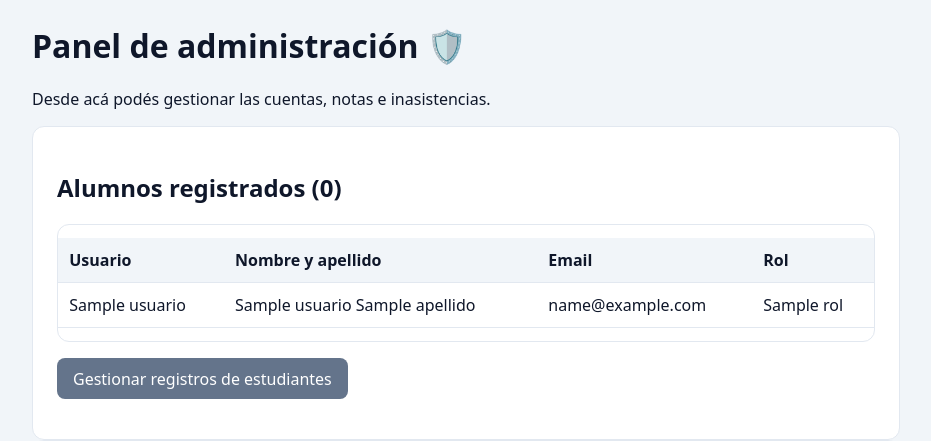
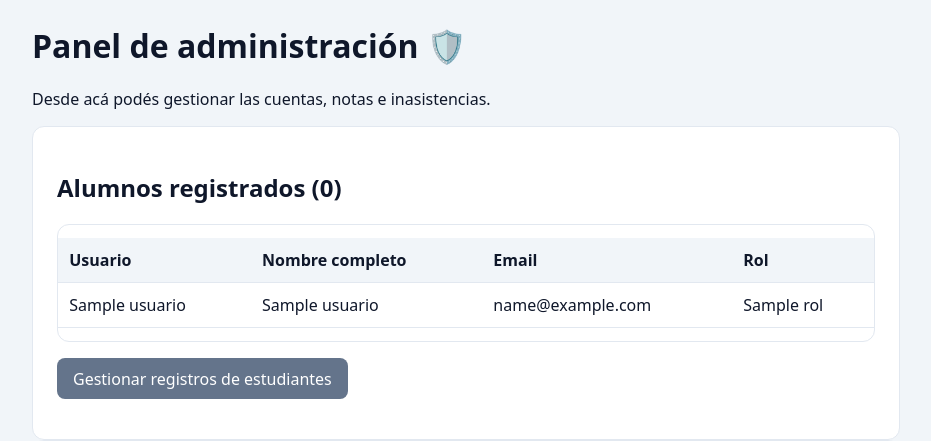
Before and after one commit to 1ktz/-, a Flask app: template templates/panel_admin.html in a window 1280 px wide. Shown: the part 48-489 px from the top of the page, without its empty margins (174-1105 px from the left). Run offline with Flask 3, Linux system fonts and the light colour scheme; the template is opened without the code that fills it: most values are stand-ins (such as "Sample title", 1, 10 or a date in 2020); parts of the project's set-up code (start-up, migrations or seed data) failed here and were passed over.

Commit message:
Actualiza datos de registro

```diff
--- a/app.py
+++ b/app.py
@@ -123,19 +123,25 @@ def inicio():
 @app.route('/registro', methods=['GET', 'POST'])
 def registro():
     if request.method == 'POST':
-        nombre = texto_seguro(request.form.get('nombre'))
-        apellido = texto_seguro(request.form.get('apellido'))
+        nombre_usuario = texto_seguro(request.form.get('nombre_usuario'))
+        nombre_completo = texto_seguro(request.form.get('nombre_completo'))
         email = texto_seguro(request.form.get('email')).lower()
         password = request.form.get('password', '')
-        if len(nombre) < 2 or len(apellido) < 2 or '@' not in email or len(password) < 8:
+        if len(nombre_usuario) < 2 or len(nombre_completo) < 2 or '@' not in email or len(password) < 8:
             flash('Completá todos los campos. La contraseña debe tener al menos 8 caracteres.', 'error')
-        elif buscar_usuario(nombre):
-            flash('Ese nombre ya está registrado. Elegí otro nombre de usuario.', 'error')
+        elif buscar_usuario(nombre_usuario):
+            flash('Ese nombre de usuario ya está registrado. Elegí otro.', 'error')
         elif usuarios.find_one({'email': email}):
             flash('Ya existe una cuenta con ese email.', 'error')
         else:
-            guardar_usuario({'nombre_usuario': nombre, 'nombre': nombre.title(), 'apellido': apellido.title(), 'email': email, 'password_hash': generate_password_hash(password), 'rol': 'alumno'})
-            flash('Cuenta creada. Ahora podés iniciar sesión con tu nombre y contraseña.', 'ok')
+            guardar_usuario({
+                'nombre_usuario': nombre_usuario,
+                'nombre_completo': nombre_completo.title(),
+                'email': email,
+                'password_hash': generate_password_hash(password),
+                'rol': 'alumno',
+            })
+            flash('Cuenta creada. Ahora podés iniciar sesión con tu nombre de usuario y contraseña.', 'ok')
             return redirect(url_for('login'))
     return render_template('registro.html')
 
--- a/templates/panel_admin.html
+++ b/templates/panel_admin.html
@@ -1,3 +1,3 @@
-{% extends "base.html" %}{% block titulo %}Panel de administración{% endblock %}{% block contenido %}<h1>Panel de administración 🛡️</h1><p>Desde acá podés gestionar las cuentas, notas e inasistencias.</p><section class="tarjeta"><h2>Alumnos registrados ({{ usuarios|selectattr('rol','equalto','alumno')|list|length }})</h2><div class="tabla-wrap"><table><thead><tr><th>Usuario</th><th>Nombre y apellido</th><th>Email</th><th>Rol</th></tr></thead><tbody>{% for u in usuarios %}<tr><td>{{ u.nombre_usuario }}</td><td>{{ u.nombre }} {{ u.apellido }}</td><td>{{ u.email }}</td><td>{{ u.rol }}</td></tr>{% endfor %}</tbody></table></div><p><a class="btn sec" href="{{ url_for('listar') }}">Gestionar registros de estudiantes</a></p></section>
-<section class="tarjeta"><h2>Cargar o actualizar nota</h2><form method="post" action="{{ url_for('admin_nota') }}"><label>Alumno (nombre de usuario)</label><select name="alumno" required>{% for u in usuarios if u.rol == 'alumno' %}<option value="{{ u.nombre_usuario }}">{{ u.nombre }} {{ u.apellido }} ({{ u.nombre_usuario }})</option>{% endfor %}</select><label>Materia</label><select name="materia">{% for m in materias %}<option>{{ m }}</option>{% endfor %}</select><label>Nota (1 a 10)</label><input type="number" name="valor" min="1" max="10" step="0.1" required><button class="btn">Guardar nota</button></form><h3>Notas cargadas</h3><div class="tabla-wrap"><table><thead><tr><th>Alumno</th><th>Materia</th><th>Nota</th><th>Acción</th></tr></thead><tbody>{% for n in notas %}<tr><td>{{ n.alumno }}</td><td>{{ n.materia }}</td><td>{{ n.valor }}</td><td><form method="post" action="{{ url_for('admin_borrar_nota', clave=n.clave) }}" onsubmit="return confirm('¿Eliminar esta nota?')"><button class="btn peligro">Borrar</button></form></td></tr>{% else %}<tr><td colspan="4">Todavía no hay notas.</td></tr>{% endfor %}</tbody></table></div></section>
-<section class="tarjeta"><h2>Cargar inasistencia</h2><form method="post" action="{{ url_for('admin_inasistencia') }}"><label>Alumno</label><select name="alumno" required>{% for u in usuarios if u.rol == 'alumno' %}<option value="{{ u.nombre_usuario }}">{{ u.nombre }} {{ u.apellido }} ({{ u.nombre_usuario }})</option>{% endfor %}</select><label>Fecha</label><input type="date" name="fecha" required><label>Cantidad de inasistencias</label><input type="number" name="cantidad" value="1" min="1" max="20" required><label>Motivo (opcional)</label><input name="motivo" maxlength="200"><button class="btn">Guardar inasistencia</button></form><h3>Inasistencias cargadas</h3><div class="tabla-wrap"><table><thead><tr><th>Alumno</th><th>Fecha</th><th>Cantidad</th><th>Motivo</th><th>Acción</th></tr></thead><tbody>{% for i in inasistencias %}<tr><td>{{ i.alumno }}</td><td>{{ i.fecha }}</td><td>{{ i.cantidad }}</td><td>{{ i.motivo or '—' }}</td><td><form method="post" action="{{ url_for('admin_borrar_inasistencia', clave=i.clave) }}" onsubmit="return confirm('¿Eliminar esta inasistencia?')"><button class="btn peligro">Borrar</button></form></td></tr>{% else %}<tr><td colspan="5">Todavía no hay inasistencias.</td></tr>{% endfor %}</tbody></table></div></section>{% endblock %}
+{% extends "base.html" %}{% block titulo %}Panel de administración{% endblock %}{% block contenido %}<h1>Panel de administración 🛡️</h1><p>Desde acá podés gestionar las cuentas, notas e inasistencias.</p><section class="tarjeta"><h2>Alumnos registrados ({{ usuarios|selectattr('rol','equalto','alumno')|list|length }})</h2><div class="tabla-wrap"><table><thead><tr><th>Usuario</th><th>Nombre completo</th><th>Email</th><th>Rol</th></tr></thead><tbody>{% for u in usuarios %}{% set nombre_completo = u.nombre_completo or (u.nombre ~ ' ' ~ u.apellido)|trim %}<tr><td>{{ u.nombre_usuario }}</td><td>{{ nombre_completo }}</td><td>{{ u.email }}</td><td>{{ u.rol }}</td></tr>{% endfor %}</tbody></table></div><p><a class="btn sec" href="{{ url_for('listar') }}">Gestionar registros de estudiantes</a></p></section>
+<section class="tarjeta"><h2>Cargar o actualizar nota</h2><form method="post" action="{{ url_for('admin_nota') }}"><label>Alumno (nombre de usuario)</label><select name="alumno" required>{% for u in usuarios if u.rol == 'alumno' %}{% set nombre_completo = u.nombre_completo or (u.nombre ~ ' ' ~ u.apellido)|trim %}<option value="{{ u.nombre_usuario }}">{{ nombre_completo }} ({{ u.nombre_usuario }})</option>{% endfor %}</select><label>Materia</label><select name="materia">{% for m in materias %}<option>{{ m }}</option>{% endfor %}</select><label>Nota (1 a 10)</label><input type="number" name="valor" min="1" max="10" step="0.1" required><button class="btn">Guardar nota</button></form><h3>Notas cargadas</h3><div class="tabla-wrap"><table><thead><tr><th>Alumno</th><th>Materia</th><th>Nota</th><th>Acción</th></tr></thead><tbody>{% for n in notas %}<tr><td>{{ n.alumno }}</td><td>{{ n.materia }}</td><td>{{ n.valor }}</td><td><form method="post" action="{{ url_for('admin_borrar_nota', clave=n.clave) }}" onsubmit="return confirm('¿Eliminar esta nota?')"><button class="btn peligro">Borrar</button></form></td></tr>{% else %}<tr><td colspan="4">Todavía no hay notas.</td></tr>{% endfor %}</tbody></table></div></section>
+<section class="tarjeta"><h2>Cargar inasistencia</h2><form method="post" action="{{ url_for('admin_inasistencia') }}"><label>Alumno</label><select name="alumno" required>{% for u in usuarios if u.rol == 'alumno' %}{% set nombre_completo = u.nombre_completo or (u.nombre ~ ' ' ~ u.apellido)|trim %}<option value="{{ u.nombre_usuario }}">{{ nombre_completo }} ({{ u.nombre_usuario }})</option>{% endfor %}</select><label>Fecha</label><input type="date" name="fecha" required><label>Cantidad de inasistencias</label><input type="number" name="cantidad" value="1" min="1" max="20" required><label>Motivo (opcional)</label><input name="motivo" maxlength="200"><button class="btn">Guardar inasistencia</button></form><h3>Inasistencias cargadas</h3><div class="tabla-wrap"><table><thead><tr><th>Alumno</th><th>Fecha</th><th>Cantidad</th><th>Motivo</th><th>Acción</th></tr></thead><tbody>{% for i in inasistencias %}<tr><td>{{ i.alumno }}</td><td>{{ i.fecha }}</td><td>{{ i.cantidad }}</td><td>{{ i.motivo or '—' }}</td><td><form method="post" action="{{ url_for('admin_borrar_inasistencia', clave=i.clave) }}" onsubmit="return confirm('¿Eliminar esta inasistencia?')"><button class="btn peligro">Borrar</button></form></td></tr>{% else %}<tr><td colspan="5">Todavía no hay inasistencias.</td></tr>{% endfor %}</tbody></table></div></section>{% endblock %}
--- a/templates/panel_alumno.html
+++ b/templates/panel_alumno.html
@@ -1 +1 @@
-{% extends "base.html" %}{% block titulo %}Mi información escolar{% endblock %}{% block contenido %}<h1>Hola, {{ usuario.nombre }} 👋</h1><p>Desde acá solo podés consultar tus notas e inasistencias.</p><section class="tarjeta"><h2>Mis notas</h2>{% set ns = namespace(encontradas=[]) %}{% for n in notas %}{% set ns.encontradas = ns.encontradas + [n.materia] %}{% endfor %}<div class="tabla-wrap"><table><thead><tr><th>Materia</th><th>Nota</th></tr></thead><tbody>{% for materia in materias %}<tr><td>{{ materia }}</td><td>{% set encontrada = namespace(valor=none) %}{% for n in notas if n.materia == materia %}{% set encontrada.valor = n.valor %}{% endfor %}{{ encontrada.valor if encontrada.valor is not none else 'Sin cargar' }}</td></tr>{% endfor %}</tbody></table></div></section><section class="tarjeta"><h2>Mis inasistencias</h2>{% if inasistencias %}<div class="tabla-wrap"><table><thead><tr><th>Fecha</th><th>Cantidad</th><th>Motivo</th></tr></thead><tbody>{% for i in inasistencias|sort(attribute='fecha') %}<tr><td>{{ i.fecha }}</td><td>{{ i.cantidad }}</td><td>{{ i.motivo or '—' }}</td></tr>{% endfor %}</tbody></table></div><p><strong>Total de inasistencias:</strong> {{ inasistencias|sum(attribute='cantidad') }}</p>{% else %}<p>Todavía no hay inasistencias cargadas.</p>{% endif %}</section>{% endblock %}
+{% extends "base.html" %}{% block titulo %}Mi información escolar{% endblock %}{% block contenido %}<h1>Hola, {{ usuario.nombre_completo or (usuario.nombre ~ ' ' ~ usuario.apellido)|trim }} 👋</h1><p>Desde acá solo podés consultar tus notas e inasistencias.</p><section class="tarjeta"><h2>Mis notas</h2>{% set ns = namespace(encontradas=[]) %}{% for n in notas %}{% set ns.encontradas = ns.encontradas + [n.materia] %}{% endfor %}<div class="tabla-wrap"><table><thead><tr><th>Materia</th><th>Nota</th></tr></thead><tbody>{% for materia in materias %}<tr><td>{{ materia }}</td><td>{% set encontrada = namespace(valor=none) %}{% for n in notas if n.materia == materia %}{% set encontrada.valor = n.valor %}{% endfor %}{{ encontrada.valor if encontrada.valor is not none else 'Sin cargar' }}</td></tr>{% endfor %}</tbody></table></div></section><section class="tarjeta"><h2>Mis inasistencias</h2>{% if inasistencias %}<div class="tabla-wrap"><table><thead><tr><th>Fecha</th><th>Cantidad</th><th>Motivo</th></tr></thead><tbody>{% for i in inasistencias|sort(attribute='fecha') %}<tr><td>{{ i.fecha }}</td><td>{{ i.cantidad }}</td><td>{{ i.motivo or '—' }}</td></tr>{% endfor %}</tbody></table></div><p><strong>Total de inasistencias:</strong> {{ inasistencias|sum(attribute='cantidad') }}</p>{% else %}<p>Todavía no hay inasistencias cargadas.</p>{% endif %}</section>{% endblock %}
--- a/templates/registro.html
+++ b/templates/registro.html
@@ -1 +1 @@
-{% extends "base.html" %}{% block titulo %}Registro de alumno{% endblock %}{% block contenido %}<section class="tarjeta auth"><h1>Crear cuenta de alumno</h1><p>Tu nombre será tu usuario para los próximos ingresos.</p><form method="post"><label>Nombre</label><input name="nombre" required minlength="2" autocomplete="given-name"><label>Apellido</label><input name="apellido" required minlength="2" autocomplete="family-name"><label>Email</label><input type="email" name="email" required autocomplete="email"><label>Contraseña (mínimo 8 caracteres)</label><input type="password" name="password" required minlength="8" autocomplete="new-password"><button class="btn" type="submit">Registrarme</button></form><p>¿Ya tenés cuenta? <a href="{{ url_for('login') }}">Iniciar sesión</a></p></section>{% endblock %}
+{% extends "base.html" %}{% block titulo %}Registro de alumno{% endblock %}{% block contenido %}<section class="tarjeta auth"><h1>Crear cuenta de alumno</h1><form method="post"><label>Nombre de usuario</label><input name="nombre_usuario" required minlength="2" autocomplete="username"><label>Nombre completo</label><input name="nombre_completo" required minlength="2" autocomplete="name"><label>Email</label><input type="email" name="email" required autocomplete="email"><label>Contraseña (mínimo 8 caracteres)</label><input type="password" name="password" required minlength="8" autocomplete="new-password"><button class="btn" type="submit">Registrarme</button></form><p>¿Ya tenés cuenta? <a href="{{ url_for('login') }}">Iniciar sesión</a></p></section>{% endblock %}
```
